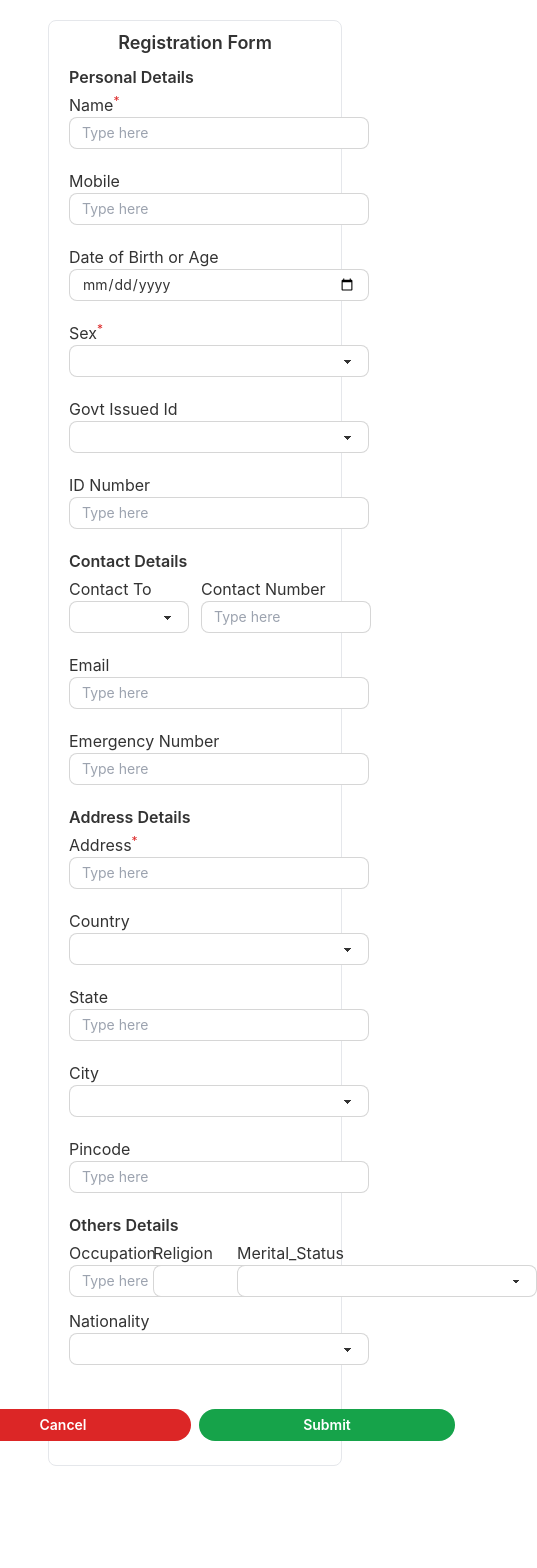
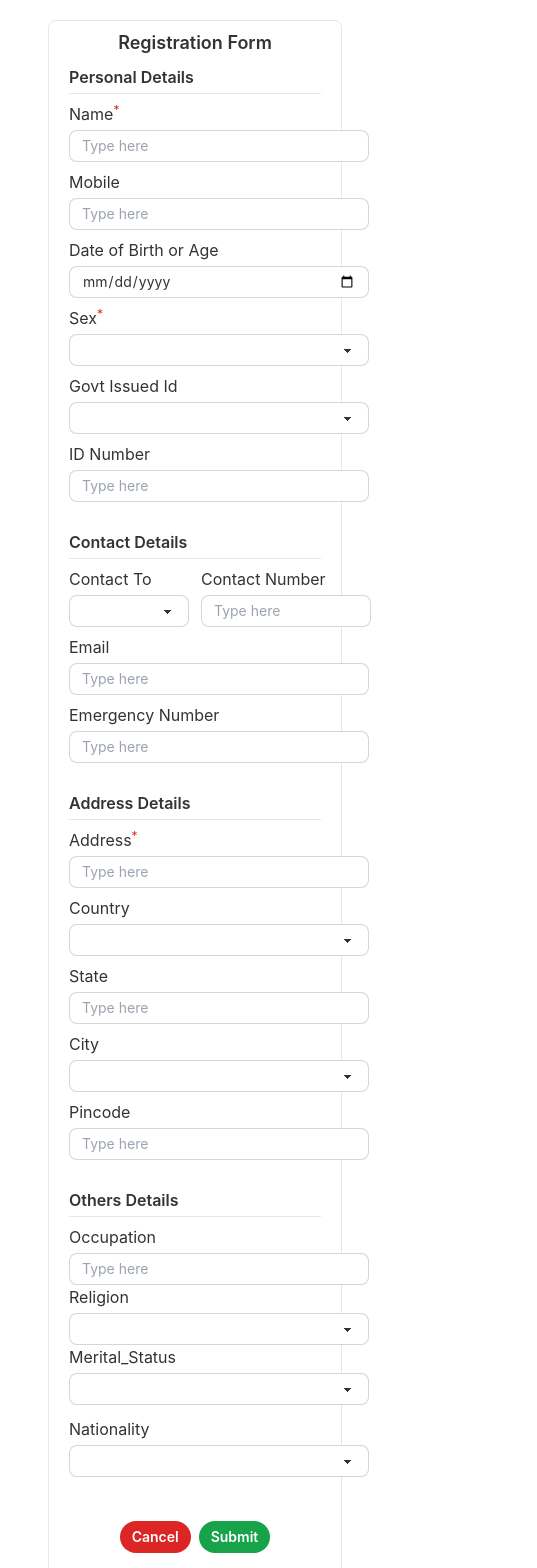
Before and after one commit to SohagSagar/create-form-with-formik-and-yup-validations, a React (Create React App) app: page / in a window 390 px wide. Shown: the top 1568 px of the page, 537 px wide, since content can reach past the window. Before the commit the page ends 1486 px from the top, so only its background shows below. Built offline with nearby package versions, Linux system fonts and the light colour scheme.

Commit message:
mobile responsive done

```diff
--- a/src/Components/Label.js
+++ b/src/Components/Label.js
@@ -4,7 +4,7 @@ const Label = ({children}) => {
     return (
 
             <div>
-                <label className='mr-3'>{children}</label>
+                <label className='mr-3 !mb-10'>{children}</label>
             </div>
 
     );
--- a/src/Components/RegistrationForm.js
+++ b/src/Components/RegistrationForm.js
@@ -1,4 +1,4 @@
-import { Field, Form, Formik, FormikProps } from 'formik';
+import { Field, Form, Formik, FormikProps,ErrorMessage } from 'formik';
 import React from 'react';
 import Label from './Label';
 import * as yup from "yup";
@@ -7,7 +7,7 @@ import FieldErrorMessage from './FieldErrorMessage';
 const RegistrationForm = () => {
     const validationSchema = yup.object({
         name: yup.string().required("Field is Required!"),
-        mobile: yup.number('only number is valid').required("Field is Required!"),
+        mobile: yup.number('Number Expected').required("Mobile is Required!"),
         date: yup.date().required("Field is Required!"),
         gender: yup.string().required("Field is Required!"),
         contactTo: yup.string().required("Field is Required!"),
@@ -16,13 +16,15 @@ const RegistrationForm = () => {
         govtIdNumber: yup.number('only number is valid').required("Field is Required!"),
         email: yup.string().matches(/^[^\s@]+@[^\s@]+\.[^\s@]+$/, 'invalid email').required("Field is Required!"),
         emergencyNumber: yup.number('only number is valid').required("Field is Required!"),
-        address: yup.string().required("Field is Required!"),
+        address: yup.string('String required').required("Field is Required!"),
         country: yup.string().required("Field is Required!"),
         state: yup.string().required("Field is Required!"),
         city: yup.string().required("Field is Required!"),
         occupation: yup.string().required("Field is Required!"),
         religion: yup.string().required("Field is Required!"),
-        pinCode: yup.number().required("Field is Required!")
+        pinCode: yup.number().required("Field is Required!"),
+        nationality:yup.string().required("Field is Required!"),
+        meritalStatus:yup.string().required("Field is Required!"),
     })
     return (
         <div className='border rounded-lg  my-5 px-5'>
@@ -48,6 +50,8 @@ const RegistrationForm = () => {
                     pinCode: '',
                     occupation: '',
                     religion: '',
+                    nationality:'',
+                    meritalStatus:''
 
 
                 }}
@@ -60,59 +64,61 @@ const RegistrationForm = () => {
 
                     <div className='mx-auto'>
                         {/* personal details starts */}
-                        <h4 className='text-md font-semibold mb-1'>Personal Details</h4>
+                        <h4 className='text-md font-semibold mb-1'>Personal Details</h4><hr className='mb-2'/>
 
                         <div className='grid sm:grid-cols-1 lg:grid-cols-[1fr,2fr]'>
                             <div>
                                 {/* left side inputs */}
-                                <div className='mb-5'>
-                                    <Label>Name<sup className='text-red-600'>*</sup></Label>
-                                    <Field type="text" name='name' placeholder="Type here" className="input input-bordered input-sm w-[300px] max-w-xs focus:outline-none " />
-                                    <FieldErrorMessage name='name' />
+                                <div className='mb-2'>
+                                    <Label className="">Name<sup className='text-red-600'>*</sup></Label>
+                                    <Field type="text" name='name' placeholder="Type here" className="input input-bordered input-sm w-[300px] max-w-xs focus:outline-none mt-1 " />
+                                    <div className='text-red-600'><small><ErrorMessage name='name' /></small></div>
                                 </div>
 
-                                <div className='mb-5'>
+                                <div className='mb-2'>
                                     <Label>Mobile</Label>
-                                    <Field type="text" name='mobile' placeholder="Type here" className="input input-bordered input-sm w-[300px] max-w-xs focus:outline-none " />
-                                    <FieldErrorMessage name='mobile' />
+                                    <Field type="number" name='mobile' placeholder="Type here" className="input input-bordered input-sm w-[300px] max-w-xs focus:outline-none mt-1 " />
+                                    {/* <FieldErrorMessage name='mobile' /> */}
+                                    {/* <ErrorMessage name="mobile" /> */}
+                                    <div className='text-red-600'><small><ErrorMessage name='mobile' /></small></div>
                                 </div>
                             </div>
 
                             {/* right side inputs */}
                             <div>
                                 <div className='grid sm:grid-cols-1 lg:grid-cols-[1fr,1fr] justify-items-start'>
-                                    <div className='mb-5 '>
+                                    <div className='mb-2'>
                                         <Label>Date of Birth or Age</Label>
-                                        <Field type="date" name='date' placeholder="Type here" className="input input-bordered input-sm w-[300px] max-w-xs focus:outline-none mr-3" />
-                                        <FieldErrorMessage name='date' />
+                                        <Field type="date" name='date' placeholder="Type here" className="input input-bordered input-sm w-[300px] max-w-xs focus:outline-none mt-1 mt-1 mr-3" />
+                                        <div className='text-red-600'><small><ErrorMessage name='date' /></small></div>
                                     </div>
 
-                                    <div className='mb-5 '>
+                                    <div className='mb-2'>
                                         <Label>Sex<sup className='text-red-600'>*</sup></Label>
-                                        <Field name='gender' as="select" className="select select-bordered select-sm w-[300px] max-w-xs  focus:outline-none">
+                                        <Field name='gender' as="select" className="select select-bordered select-sm w-[300px] max-w-xs  focus:outline-none mt-1">
                                             <option className='hidden'></option>
                                             <option value={'male'}>Male</option>
                                             <option value={'female'}>Female</option>
                                         </Field>
-                                        <FieldErrorMessage name='gender' />
+                                        <div className='text-red-600'><small><ErrorMessage name='gender' /></small></div>
                                     </div>
                                 </div>
 
                                 <div className='grid sm:grid-cols-1 lg:grid-cols-[1fr,1fr] justify-items-start'>
-                                    <div className='mb-5 '>
+                                    <div className='mb-2'>
                                         <Label>Govt Issued Id</Label>
-                                        <Field name='govtIdType' as="select" className="select select-bordered select-sm w-[300px] max-w-xs  focus:outline-none">
+                                        <Field name='govtIdType' as="select" className="select select-bordered select-sm w-[300px] max-w-xs  focus:outline-none mt-1">
                                             <option className='hidden'></option>
                                             <option>NID</option>
                                             <option>Birth Certificate</option>
                                         </Field>
-                                        <FieldErrorMessage name='govtIdType' />
+                                        <div className='text-red-600'><small><ErrorMessage name='govtIdType' /></small></div>
                                     </div>
 
-                                    <div className='mb-5 '>
+                                    <div className='mb-2'>
                                         <Label>ID Number</Label>
-                                        <Field name="govtIdNumber" type="text" placeholder="Type here" className="input input-bordered input-sm w-[300px] max-w-xs focus:outline-none " />
-                                        <FieldErrorMessage name='govtIdNumber' />
+                                        <Field name="govtIdNumber" type="text" placeholder="Type here" className="input input-bordered input-sm w-[300px] max-w-xs focus:outline-none mt-1 " />
+                                        <div className='text-red-600'><small><ErrorMessage name='govtIdNumber' /></small></div>
 
                                     </div>
                                 </div>
@@ -125,40 +131,40 @@ const RegistrationForm = () => {
 
 
                         {/* contact details starts */}
-                        <h4 className='text-md font-semibold mb-1'>Contact Details</h4>
+                        <h4 className='text-md font-semibold mb-1 mt-5'>Contact Details</h4><hr className='mb-2'/>
                         <div className='grid sm:grid-cols-1 lg:grid-cols-[1fr,2fr]'>
 
                             {/* left contents */}
                             <div className='flex gap-3'>
-                                <div className='mb-5'>
+                                <div className='mb-2'>
                                     <Label>Contact To</Label>
-                                    <Field name='contactTo' as='select' className="select select-bordered select-sm w-[120px] max-w-xs  focus:outline-none">
+                                    <Field name='contactTo' as='select' className="select select-bordered select-sm w-[120px] max-w-xs  focus:outline-none mt-1">
                                         <option className='hidden'></option>
                                         <option>Parent</option>
                                         <option>Others</option>
                                     </Field>
-                                    <FieldErrorMessage name='contactTo' />
+                                    <div className='text-red-600'><small><ErrorMessage name='contactTo' /></small></div>
                                 </div>
 
-                                <div className='mb-5'>
+                                <div className='mb-2'>
                                     <Label>Contact Number</Label>
-                                    <Field name="contactToNumber" type="text" placeholder="Type here" className="input input-bordered input-sm w-[170px] max-w-xs focus:outline-none " />
-                                    <FieldErrorMessage name='contactToNumber' />
+                                    <Field name="contactToNumber" type="text" placeholder="Type here" className="input input-bordered input-sm w-[170px] max-w-xs focus:outline-none mt-1 " />
+                                    <div className='text-red-600'><small><ErrorMessage name='contactToNumber' /></small></div>
 
                                 </div>
                             </div>
                             {/* right contents */}
                             <div className='grid sm:grid-cols-1 lg:grid-cols-[1fr,1fr] justify-items-stretch'>
-                                <div className='mb-5  '>
+                                <div className='mb-2'>
                                     <Label>Email</Label>
-                                    <Field name='email' type="text" placeholder="Type here" className="input input-bordered input-sm w-[300px] max-w-xs focus:outline-none mr-3" />
-                                    <FieldErrorMessage name='email' />
+                                    <Field name='email' type="text" placeholder="Type here" className="input input-bordered input-sm w-[300px] max-w-xs focus:outline-none mt-1 mr-3" />
+                                    <div className='text-red-600'><small><ErrorMessage name='email' /></small></div>
                                 </div>
 
-                                <div className='mb-5  '>
+                                <div className='mb-2'>
                                     <Label>Emergency Number</Label>
-                                    <Field name='emergencyNumber' type="text" placeholder="Type here" className="input input-bordered input-sm w-[300px] max-w-xs focus:outline-none mr-3" />
-                                    <FieldErrorMessage name='emergencyNumber' />
+                                    <Field name='emergencyNumber' type="text" placeholder="Type here" className="input input-bordered input-sm w-[300px] max-w-xs focus:outline-none mt-1 mr-3" />
+                                    <div className='text-red-600'><small><ErrorMessage name='emergencyNumber' /></small></div>
                                 </div>
                             </div>
 
@@ -168,48 +174,48 @@ const RegistrationForm = () => {
 
                         {/* address details starts */}
 
-                        <h4 className='text-md font-semibold mb-1'>Address Details</h4>
+                        <h4 className='text-md font-semibold mb-1 mt-5'>Address Details</h4><hr className='mb-2'/>
                         <div className='grid sm:grid-cols-1 lg:grid-cols-[1fr,2fr]'>
                             <div>
                                 {/* left side inputs */}
-                                <div className='mb-5'>
+                                <div className='mb-2'>
                                     <Label>Address<sup className='text-red-600'>*</sup></Label>
-                                    <Field name='address' type="text" placeholder="Type here" className="input input-bordered input-sm w-[300px] max-w-xs focus:outline-none " />
-                                    <FieldErrorMessage name='address' />
+                                    <Field name='address' type="text" placeholder="Type here" className="input input-bordered input-sm w-[300px] max-w-xs focus:outline-none mt-1 " />
+                                    <div className='text-red-600'><small><ErrorMessage name='address' /></small></div>
                                 </div>
 
-                                <div className='mb-5'>
+                                <div className='mb-2'>
                                     <Label>Country</Label>
-                                    <Field name='country' as='select' className="select select-bordered select-sm w-[300px] max-w-xs  focus:outline-none">
+                                    <Field name='country' as='select' className="select select-bordered select-sm w-[300px] max-w-xs  focus:outline-none mt-1">
                                         <option className='hidden'></option>
                                         <option value={'india'}>India</option>
                                         <option value={'bangladesh'}>Bangladesh</option>
                                     </Field>
-                                    <FieldErrorMessage name='country' />
+                                    <div className='text-red-600'><small><ErrorMessage name='country' /></small></div>
                                 </div>
                             </div>
 
                             {/* right side inputs */}
                             <div className='grid sm:grid-cols-1 lg:grid-cols-[1fr,1fr] justify-items-stretch'>
-                                <div className='mb-5 '>
+                                <div className='mb-2'>
                                     <Label>State</Label>
-                                    <Field name="state" type="text" placeholder="Type here" className="input input-bordered input-sm w-[300px] focus:outline-none mr-3" />
-                                    <FieldErrorMessage name='state' />
+                                    <Field name="state" type="text" placeholder="Type here" className="input input-bordered input-sm w-[300px] focus:outline-none mt-1 mr-3" />
+                                    <div className='text-red-600'><small><ErrorMessage name='state' /></small></div>
                                 </div>
 
-                                <div className='mb-5 '>
+                                <div className='mb-2'>
                                     <Label>City</Label>
-                                    <Field name='city' as="select" className="select select-bordered select-sm w-[300px] max-w-xs  focus:outline-none">
+                                    <Field name='city' as="select" className="select select-bordered select-sm w-[300px] max-w-xs  focus:outline-none mt-1">
                                         <option className='hidden'></option>
                                         <option value={'city-1'}>City - 1</option>
                                         <option value={'city-2'}>City - 2</option>
                                     </Field>
-                                    <FieldErrorMessage name='city' />
+                                    <div className='text-red-600'><small><ErrorMessage name='city' /></small></div>
                                 </div>
-                                <div className='mb-5 '>
+                                <div className='mb-2'>
                                     <Label>Pincode</Label>
-                                    <Field name="pinCode" type="text" placeholder="Type here" className="input input-bordered input-sm w-[300px] max-w-xs focus:outline-none mr-3" />
-                                    <FieldErrorMessage name='pinCode' />
+                                    <Field name="pinCode" type="text" placeholder="Type here" className="input input-bordered input-sm w-[300px] max-w-xs focus:outline-none mt-1 mr-3" />
+                                    <div className='text-red-600'><small><ErrorMessage name='pinCode' /></small></div>
                                 </div>
                             </div>
 
@@ -218,49 +224,49 @@ const RegistrationForm = () => {
 
                         {/* others details starts */}
 
-                        <h4 className='text-md font-semibold mb-1'>Others Details</h4>
-                        <div className='grid grid-cols-3 mb-5 justify-items-start'>
+                        <h4 className='text-md font-semibold mb-1 mt-5'>Others Details</h4><hr className='mb-2'/>
+                        <div className='grid sm:grid-cols-1 lg:grid-cols-3 mb-5 justify-items-start'>
 
                             <div className=''>
                                 <Label>Occupation</Label>
-                                <Field name="occupation" type="text" placeholder="Type here" className="input input-bordered input-sm w-[300px]  max-w-xs focus:outline-none mr-3" />
-                                <FieldErrorMessage name='occupation' />
+                                <Field name="occupation" type="text" placeholder="Type here" className="input input-bordered input-sm w-[300px]  max-w-xs focus:outline-none mt-1 mr-3" />
+                                <div className='text-red-600'><small><ErrorMessage name='occupation' /></small></div>
                             </div>
 
                             <div className=''>
                                 <Label>Religion</Label>
-                                <Field name='religion' as="select" className="select select-bordered select-sm w-[300px] max-w-xs  focus:outline-none">
+                                <Field name='religion' as="select" className="select select-bordered select-sm w-[300px] max-w-xs  focus:outline-none mt-1">
                                     <option className='hidden'></option>
                                     <option value={'religion-1'}>Religion-1</option>
                                     <option value={'religion-2'}>Religion-2</option>
                                 </Field>
-                                <FieldErrorMessage name='religion' />
+                                <div className='text-red-600'><small><ErrorMessage name='religion' /></small></div>
                             </div>
 
                             <div className=''>
                                 <Label>Merital_Status</Label>
-                                <Field name='meritalStatus' as="select" className="select select-bordered select-sm w-[300px]  max-w-xs  focus:outline-none">
+                                <Field name='meritalStatus' as="select" className="select select-bordered select-sm w-[300px]  max-w-xs  focus:outline-none mt-1">
                                     <option className='hidden'></option>
                                     <option value={'married'}>Married</option>
                                     <option value={'single'}>Single</option>
                                 </Field>
-                                <FieldErrorMessage name='meritalStatus' />
+                                <div className='text-red-600'><small><ErrorMessage name='meritalStatus' /></small></div>
                             </div>
 
                             <div className='mt-3'>
                                 <Label>Nationality</Label>
-                                <Field name='nationality' as="select" className="select select-bordered select-sm max-w-xs w-[300px] focus:outline-none">
+                                <Field name='nationality' as="select" className="select select-bordered select-sm max-w-xs w-[300px] focus:outline-none mt-1">
                                     <option className='hidden'></option>
                                     <option value={'indian'}>Indian</option>
                                     <option value={'bangladeshi'}>Bangladeshi</option>
                                 </Field>
-                                <FieldErrorMessage name='' />
+                                <div className='text-red-600'><small><ErrorMessage name='nationality' /></small></div>
                             </div>
                         </div>
 
                         <div className='flex justify-center py-6 gap-2'>
-                            <button className="btn btn-sm btn-wide rounded-full bg-red-600 border-none text-white normal-case">Cancel</button>
-                            <button type='submit' className="btn btn-sm btn-wide rounded-full bg-green-600 border-none text-white normal-case">Submit</button>
+                            <button className="btn btn-sm lg:btn-wide rounded-full bg-red-600 border-none text-white normal-case">Cancel</button>
+                            <button type='submit' className="btn btn-sm lg:btn-wide rounded-full bg-green-600 border-none text-white normal-case">Submit</button>
                         </div>
 
                     </div>
```
Also changed, not shown: src/Components/FieldErrorMessage.js (+4 -3 lines).
